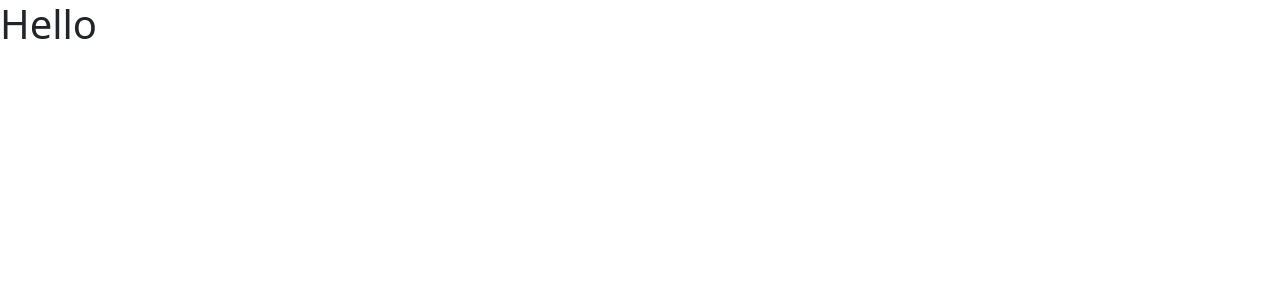
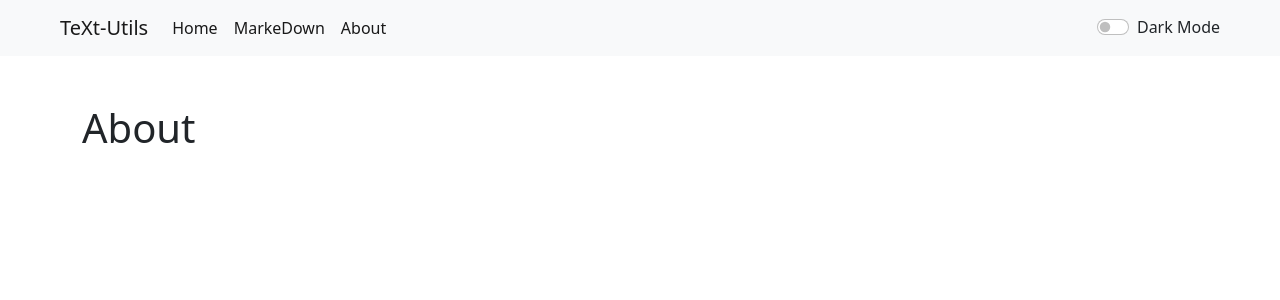
Before and after one commit to salman9653/text-utils, a React (Create React App) app: page /about in a window 1280 px wide. Shown: the top 300 px of the page. Built offline with nearby package versions, Linux system fonts and the light colour scheme.

Commit message:
added Navbar

```diff
--- a/package.json
+++ b/package.json
@@ -34,5 +34,8 @@
       "last 1 firefox version",
       "last 1 safari version"
     ]
+  },
+  "devDependencies": {
+    "react-router-dom": "^6.4.3"
   }
 }
--- a/src/App.js
+++ b/src/App.js
@@ -1,9 +1,48 @@
+import React, { useState } from 'react';
+import { BrowserRouter, Routes, Route } from "react-router-dom";
+
+import Navbar from './components/Navbar';
+// import TextForm from './components/TextForm';
+// import Markdown from './components/Markdown';
+import About from './components/About';
+// import Alert from './components/Alert';
 
 function App() {
+  const [mode , setMode] = useState("light");
+  const[alert, setAlert] = useState(null);
+  function showAlert(message,type){
+    setAlert({
+      message : message,
+      type : type
+    })
+    setTimeout(() => {
+      setAlert(null);
+    }, 2000);
+  }
+  function toggleMode(){
+    if(mode === "light") {
+      setMode("dark");
+      document.body.style.backgroundColor = "#243743";
+      showAlert("Dark mode Applied" , "success");
+     }else {
+       setMode("light");
+       document.body.style.backgroundColor = "white";
+       showAlert("Light mode Applied" , "success");
+     }
+  }
+
   return (
-    <div>
-      <h1>Hello</h1>
-    </div>
+    <BrowserRouter>
+        <Navbar title="TeXt-Utils" mode={mode} toggleMode={toggleMode}/>
+        {/* <Alert alert={alert} /> */}
+        <div className="container my-5">
+          <Routes>
+            {/* <Route path="/TextUtils" element={<TextForm heading="Enter Your Text" alert={showAlert} mode={mode} />} /> */}
+            {/* <Route path="/markdown" element={<Markdown heading="Markdown Editor" alert={showAlert} mode={mode} />} /> */}
+            <Route path="/about" element={<About alert={showAlert} mode={mode} />} />
+          </Routes>
+        </div>
+    </BrowserRouter>
   );
 }
 
--- /dev/null
+++ b/src/components/About.jsx
@@ -0,0 +1,11 @@
+import React from 'react'
+
+const About = () => {
+  return (
+    <div>
+      <h1>About</h1>
+    </div>
+  )
+}
+
+export default About
--- /dev/null
+++ b/src/components/Navbar.jsx
@@ -0,0 +1,35 @@
+import React from 'react';
+import {Link } from "react-router-dom";
+
+export default function Navbar(props) {
+  return (
+    <div>
+      <nav className={`navbar navbar-expand-lg navbar-${props.mode} bg-${props.mode} px-5`}>
+      <div className="container-fluid">
+        <Link className="navbar-brand" to="/TextUtils">{props.title}</Link>
+        <button className="navbar-toggler" type="button" data-bs-toggle="collapse" data-bs-target="#navbarSupportedContent" aria-controls="navbarSupportedContent" aria-expanded="false" aria-label="Toggle navigation">
+          <span className="navbar-toggler-icon"></span>
+        </button>
+        <div className="collapse navbar-collapse" id="navbarSupportedContent">
+          <ul className="navbar-nav me-auto mb-2 mb-lg-0">
+            <li className="nav-item">
+             <Link className="nav-link active" aria-current="page" to="/TextUtils">Home</Link>
+            </li>
+            <li className="nav-item">
+              <Link className="nav-link active" aria-current="page" to="/markdown">MarkeDown</Link>
+            </li>
+            <li className="nav-item">
+            <Link className="nav-link active" aria-current="page" to="/about">About</Link>
+            </li>
+          </ul>
+            <div className="form-check form-switch">
+            <input className="form-check-input" onClick= {props.toggleMode} type="checkbox" role="switch" id="flexSwitchCheckDefault" />
+            <label className={`form-check-label text-${props.mode==='dark' ? 'light' : 'dark'}`} htmlFor="flexSwitchCheckDefault">Dark Mode</label>
+          </div>
+
+        </div>
+      </div>
+    </nav>
+    </div>
+  )
+}
```
Also changed, not shown: 1 other file (tests, documents, lock files or other folders).
